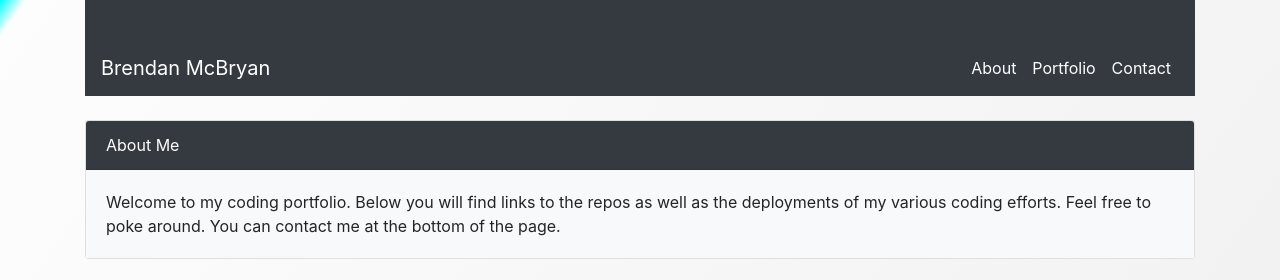
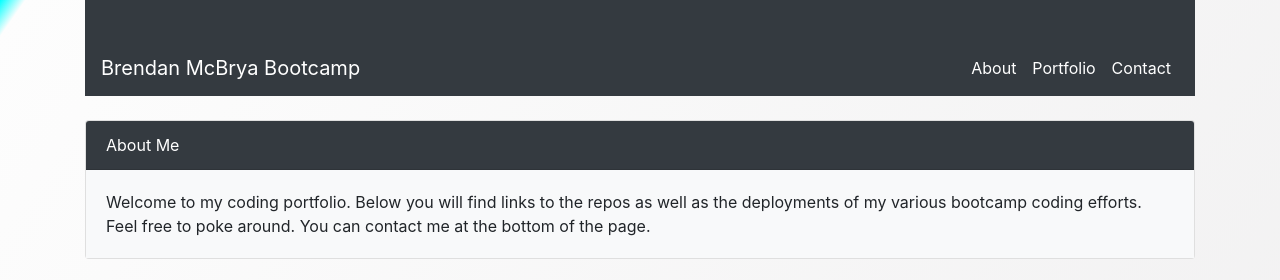
Before and after one commit to BrendanMcBryan/BrendanMcBryan.github.io, a plain HTML site: page index.html in a window 1280 px wide. Shown: the top 280 px of the page. Drawn offline with nearby package versions, Linux system fonts and the light colour scheme.

Commit message:
Update index.html
adjusted to reflect portfolio is from bootcamp

```diff
--- a/index.html
+++ b/index.html
@@ -4,7 +4,7 @@
     <meta charset="UTF-8" />
     <meta name="viewport" content="width=device-width, initial-scale=1.0" />
     <meta http-equiv="X-UA-Compatible" content="ie=edge" />
-    <title>Brendan's Coding Portfolio</title>
+    <title>Brendan's Bootcamp Portfolio</title>
 
     <link rel="stylesheet" href="./assets/css/reset.css" />
 
@@ -23,7 +23,7 @@
       <nav
         class="navbar navbar-expand-lg navbar-dark bg-dark d-flex flex-fill justify-content-right"
       >
-        <a class="navbar-brand" href="#">Brendan McBryan</a>
+        <a class="navbar-brand" href="#">Brendan McBrya Bootcamp</a>
 
         <button
           class="navbar-toggler"
@@ -68,7 +68,7 @@
         <div class="card-body bg-light">
           <p class="card-text">
             Welcome to my coding portfolio. Below you will find links to the
-            repos as well as the deployments of my various coding efforts. Feel
+            repos as well as the deployments of my various bootcamp coding efforts. Feel
             free to poke around. You can contact me at the bottom of the page.
           </p>
         </div>
```
